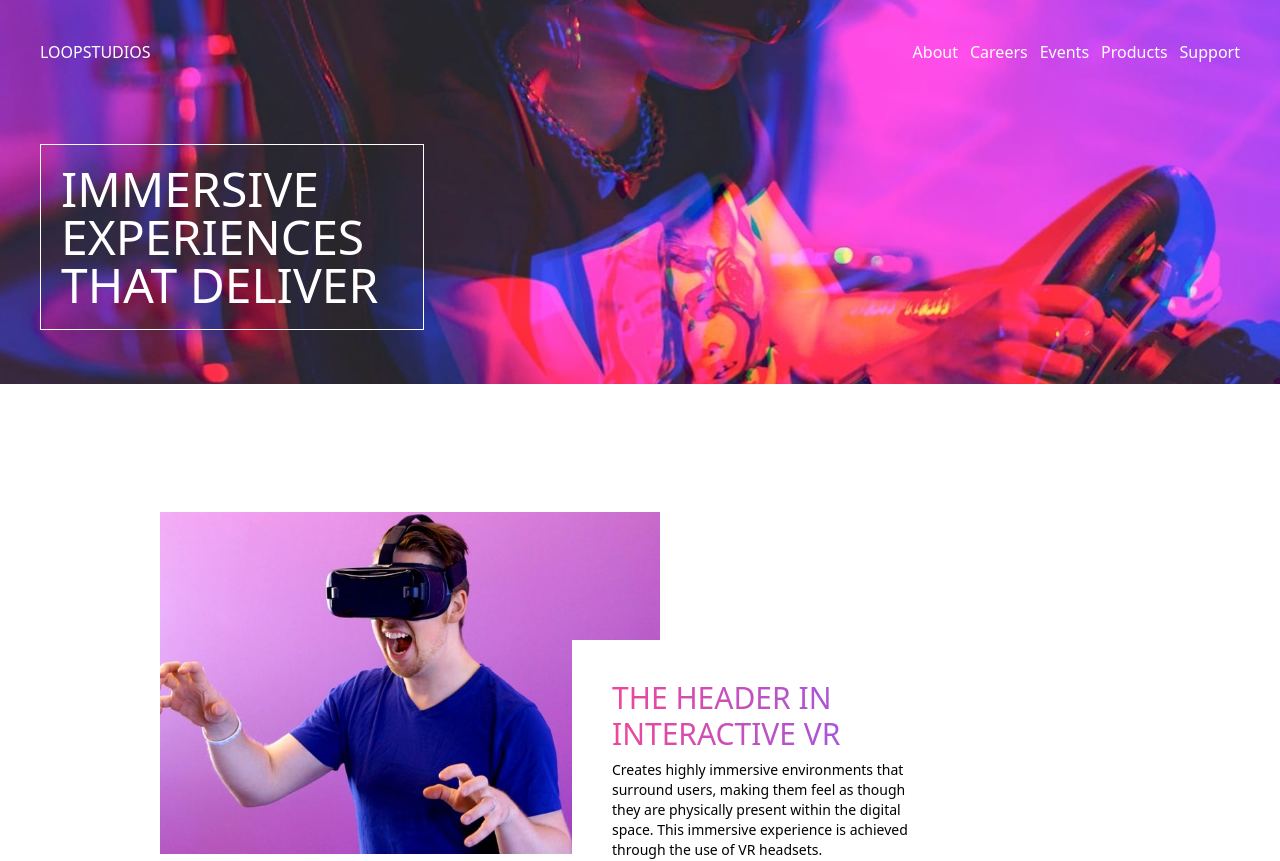
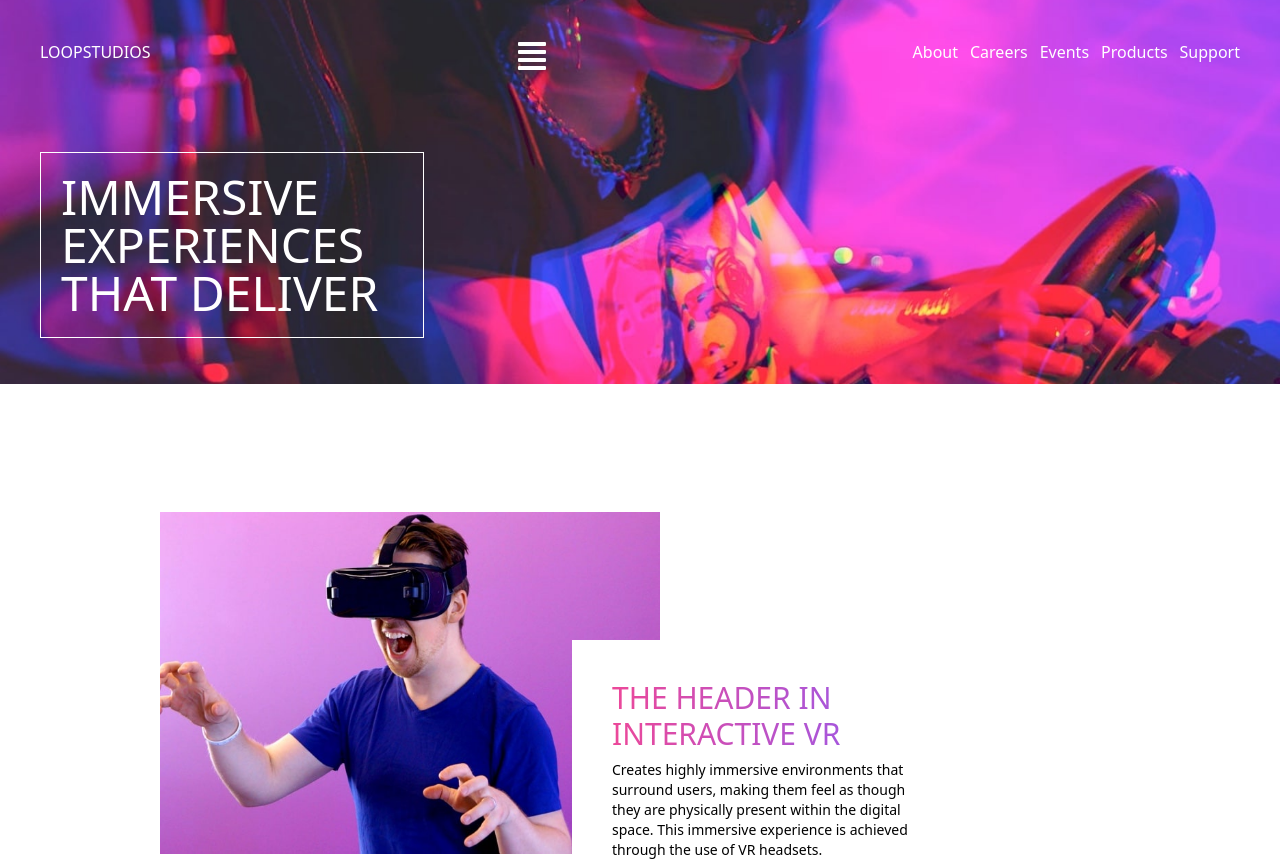
Before and after one commit to janeAnezi/Loop-Studio, a React (Vite) app: page / in a window 1280 px wide. Shown: the top 861 px of the page. Built offline with nearby package versions, Linux system fonts and the light colour scheme.

Commit message:
add handbuger icon

```diff
--- a/src/Components/Navbar.jsx
+++ b/src/Components/Navbar.jsx
@@ -1,8 +1,11 @@
+import { FaAlignJustify } from "react-icons/fa";
+
 export default function Navbar() {
     return(
         <>
-            <nav className="flex justify-between p-10">
+            <nav className="flex justify-between p-10 w-full">
                 <h4><a href="#">LOOPSTUDIOS</a></h4>
+                <FaAlignJustify size={32}/>
                 <ul className="flex space-x-3 max-[900px]:hidden">
                     <li><a href="#">About</a></li>
                     <li><a href="#">Careers</a></li>
```
